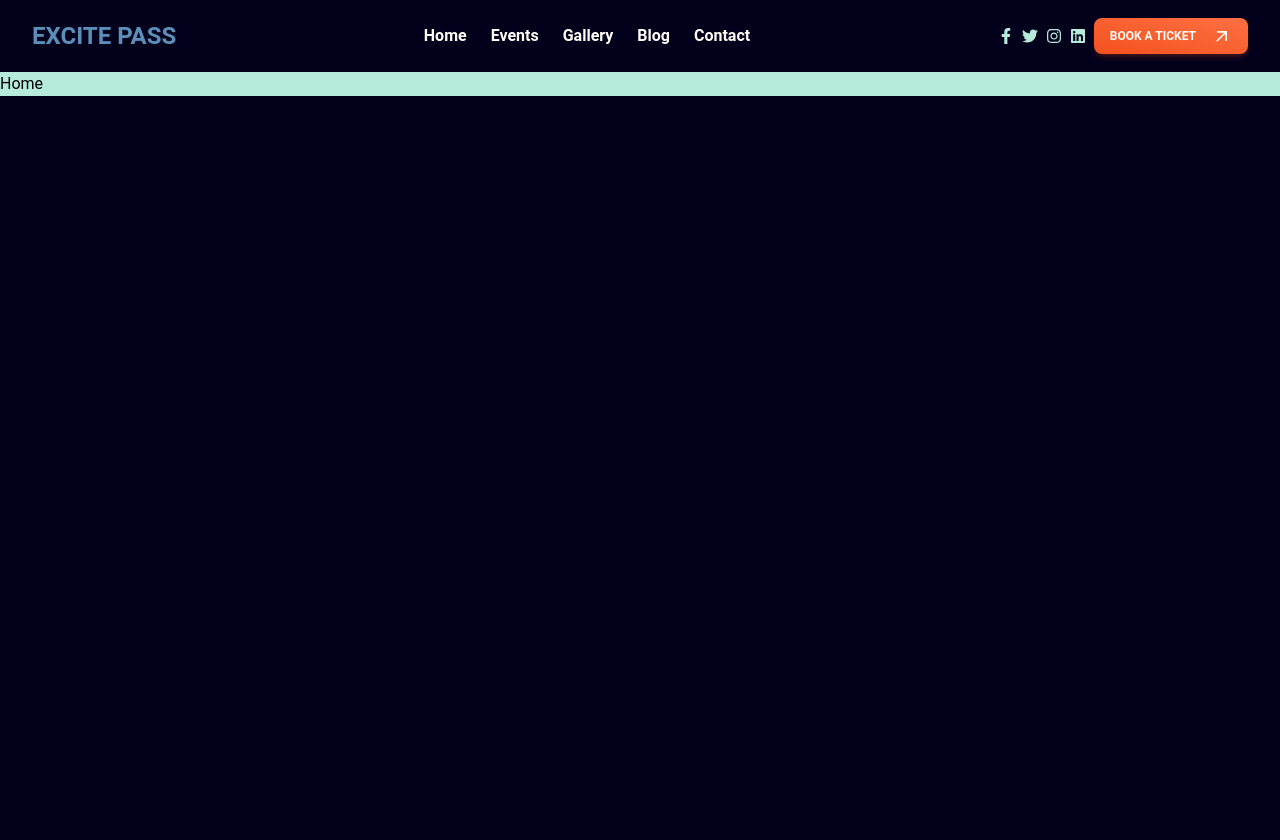
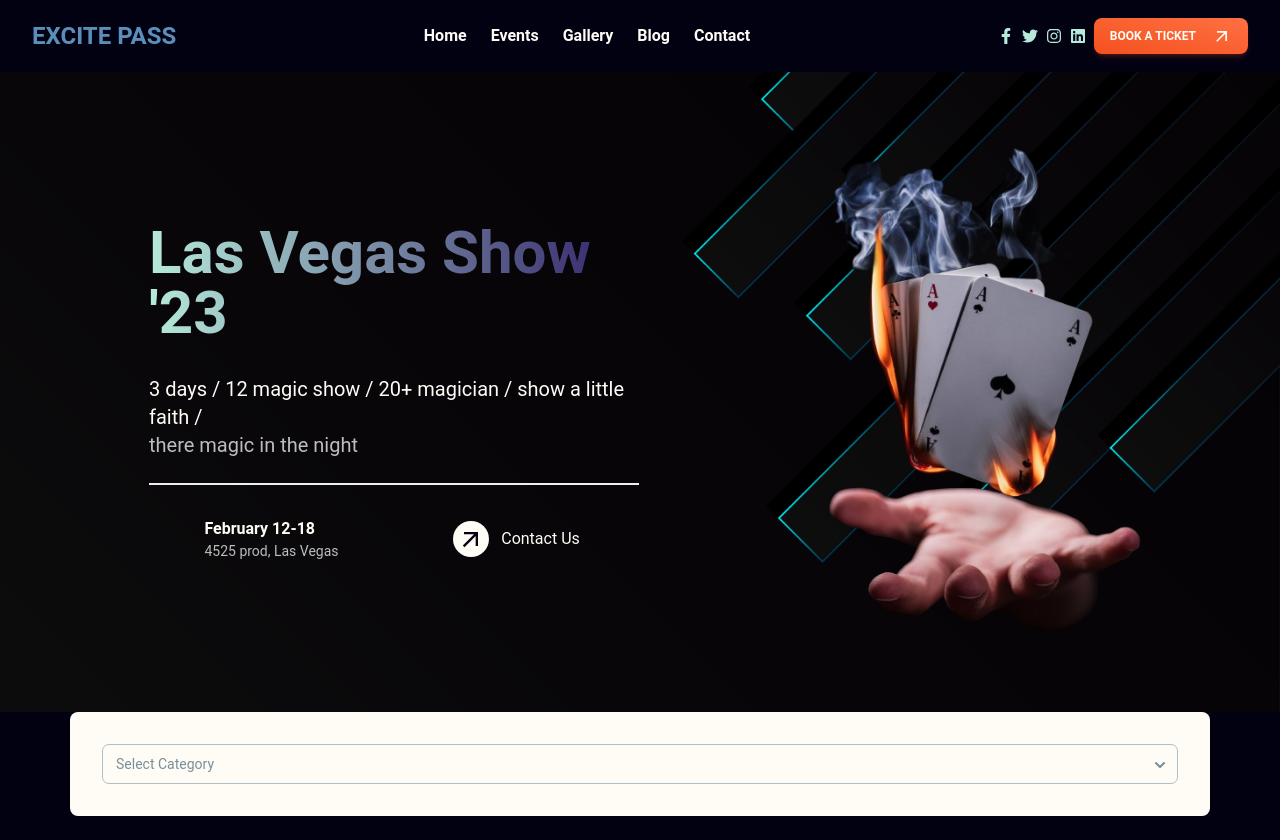
Before and after one commit to mahabubr/excite-pass-client, a React (Vite) app: page / in a window 1280 px wide. Before the commit the page ends 800 px from the top, so only its background shows below. Built offline with nearby package versions, Linux system fonts and the light colour scheme.

Commit message:
Banner DONE

```diff
--- /dev/null
+++ b/src/Component/Home/Banner.jsx
@@ -0,0 +1,46 @@
+import img from "../../assets/banner-bg.jpg";
+import person from "../../assets/magic-person.png";
+import { MdArrowOutward } from "react-icons/md";
+
+const Banner = () => {
+  return (
+    <div
+      className="text-white h-96 select-none"
+      style={{
+        backgroundImage: `url(${img})`,
+        backgroundRepeat: "no-repeat",
+        height: "80vh",
+        backgroundSize: "cover",
+        backgroundPosition: "center",
+      }}
+    >
+      <div className="w-full flex justify-center items-center h-full gap-28 container mx-auto">
+        <div className="lg:w-6/12 p-10">
+          <h1 className="text-6xl font-bold bg-clip-text text-transparent bg-gradient-to-r from-light to-secondary">
+            Las Vegas Show &apos;23
+          </h1>
+          <h2 className="mt-8 text-xl font bold">
+            3 days / 12 magic show / 20+ magician / show a little faith /{" "}
+            <p className="text-gray-400">there magic in the night</p>
+          </h2>
+          <div className="border mt-6"></div>
+          <div className="grid grid-cols-2  mt-8 place-items-center">
+            <div className="">
+              <h4 className="font-bold">February 12-18</h4>
+              <p className="text-sm text-gray-400">4525 prod, Las Vegas</p>
+            </div>
+            <div className="flex items-center gap-3 ">
+              <MdArrowOutward className="text-4xl bg-white rounded-full text-primary p-1 hover:bg-secondary duration-300" />
+              <p>Contact Us</p>
+            </div>
+          </div>
+        </div>
+        <div className="lg:w-4/12 hidden lg:block">
+          <img src={person} alt="" className="h-full w-full object-cover" />
+        </div>
+      </div>
+    </div>
+  );
+};
+
+export default Banner;
--- /dev/null
+++ b/src/Component/Home/Search.jsx
@@ -0,0 +1,17 @@
+import { Option, Select } from "@material-tailwind/react";
+
+const Search = () => {
+  return (
+    <div className="bg-white container mx-auto w-11/12 p-8 rounded-lg">
+      <Select label="Select Category">
+        <Option>Material Tailwind HTML</Option>
+        <Option>Material Tailwind React</Option>
+        <Option>Material Tailwind Vue</Option>
+        <Option>Material Tailwind Angular</Option>
+        <Option>Material Tailwind Svelte</Option>
+      </Select>
+    </div>
+  );
+};
+
+export default Search;
--- a/src/Pages/Home/Home.jsx
+++ b/src/Pages/Home/Home.jsx
@@ -1,5 +1,13 @@
+import Banner from "../../Component/Home/Banner";
+import Search from "../../Component/Home/Search";
+
 const Home = () => {
-  return <div className="bg-light">Home</div>;
+  return (
+    <div>
+      <Banner />
+      <Search />
+    </div>
+  );
 };
 
 export default Home;
--- a/src/index.css
+++ b/src/index.css
@@ -2,7 +2,6 @@
 @tailwind components;
 @tailwind utilities;
 
-
 body {
-    background-color: #03001C;
+  background-color: #010112;
 }
--- a/tailwind.config.js
+++ b/tailwind.config.js
@@ -12,7 +12,7 @@ export default withMT({
   theme: {
     extend: {},
     colors: {
-      primary: "#03001C",
+      primary: "#050112",
       secondary: "#301E67",
       accent: "#5B8FB9",
       light: "#B6EADA",
```
Also changed, not shown: src/assets/banner-bg.jpg (added), src/assets/magic-person.png (added).
